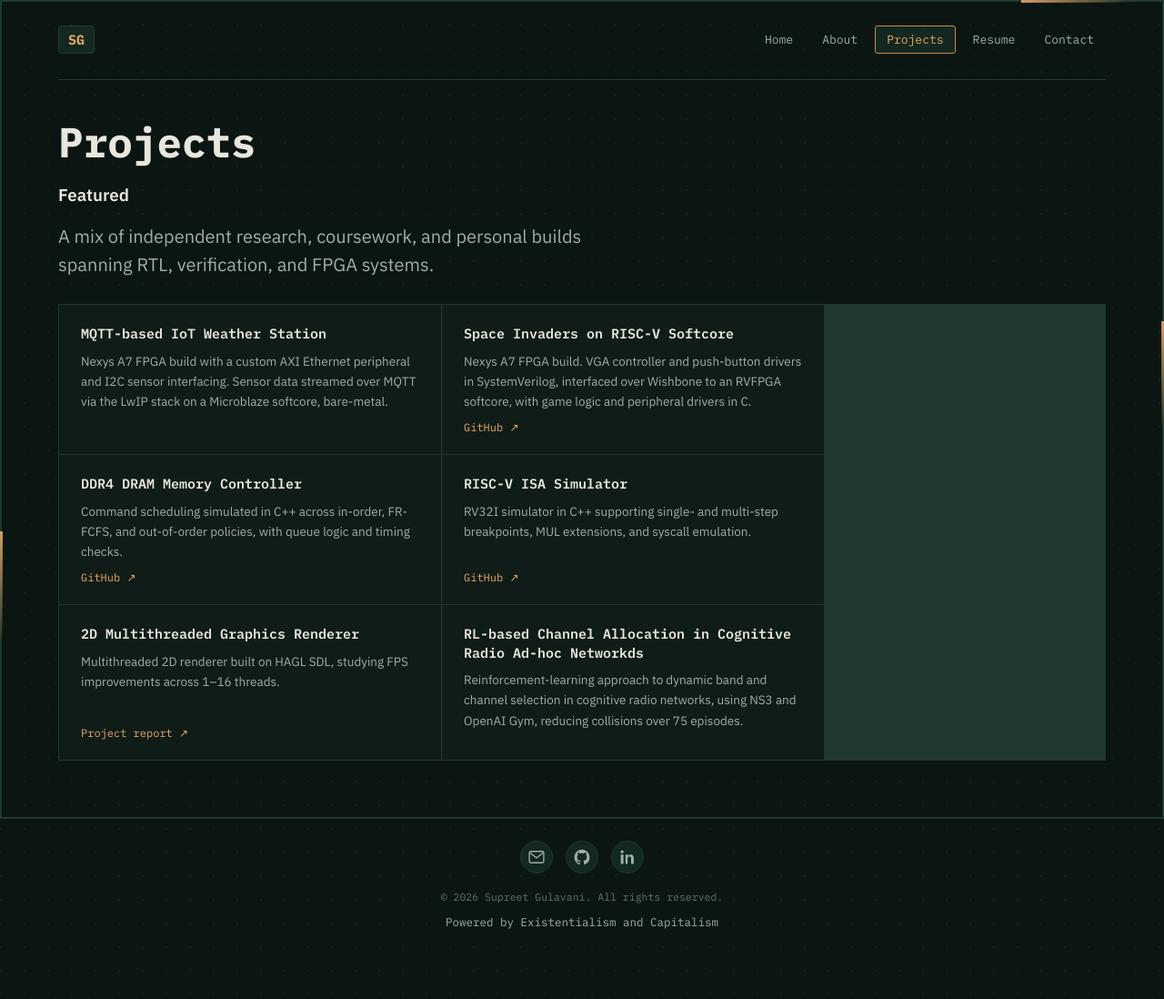
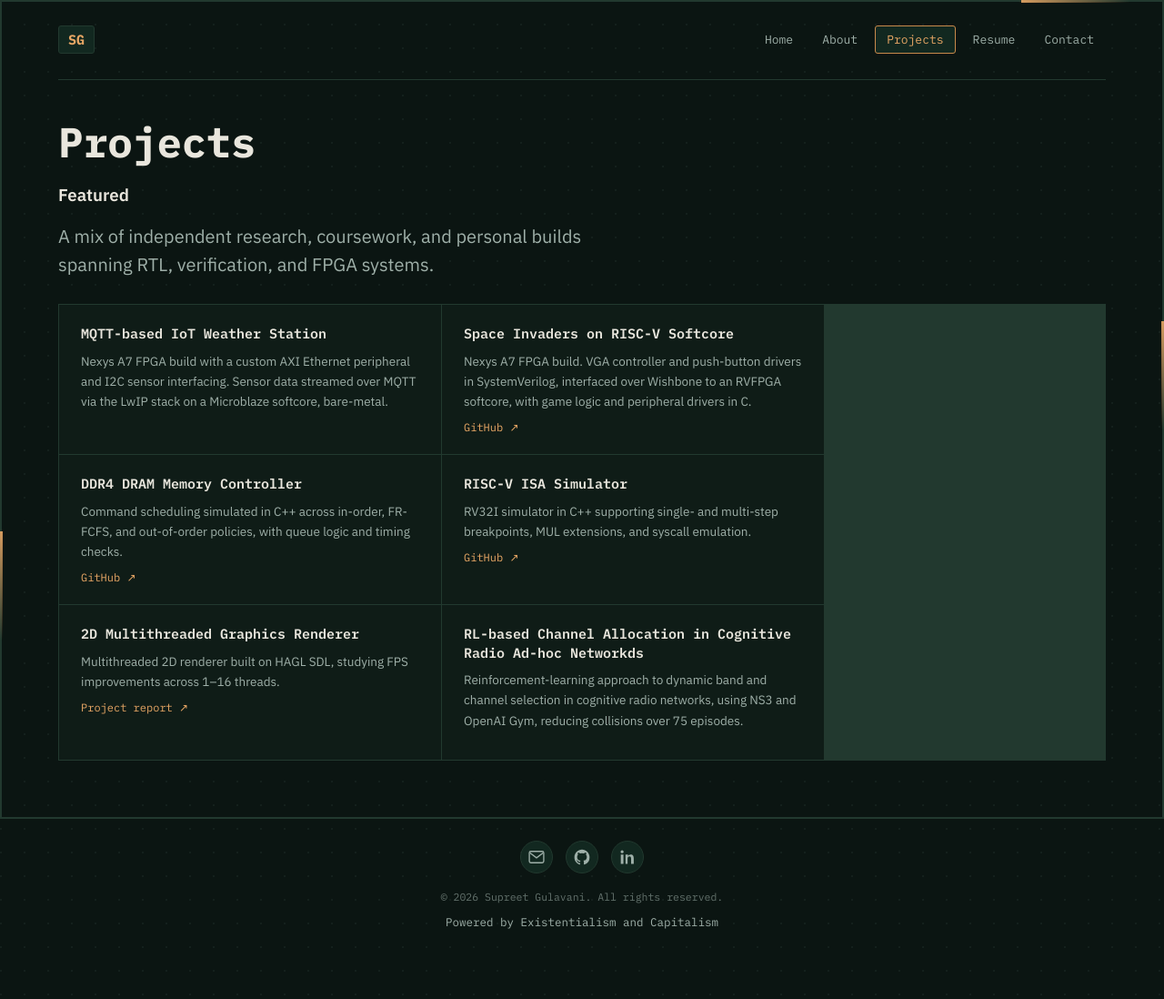
Before and after one commit to supreetgulavani/supreetgulavani.github.io, a Jekyll site: the page built from projects.md, in a window 1280 px wide. Shown: the whole page at 91% size. Built offline with Jekyll 4.4.1, drawn with Linux system fonts in a browser that asks for light colours.

Commit message:
fix project blocks

```diff
--- a/assets/css/style.css
+++ b/assets/css/style.css
@@ -195,7 +195,7 @@ p.lede{font-size:16px; line-height:1.75; color:var(--text); max-width:760px;}
 /* projects */
 .proj-grid{display:grid; grid-template-columns:repeat(auto-fit, minmax(300px, 420px)); gap:1px; background:var(--line); border:1px solid var(--line); justify-content:start;}
 @media (max-width:700px){ .proj-grid{grid-template-columns:1fr;} }
-.proj{background:var(--pcb-2); padding:22px 24px; display:flex; flex-direction:column;}
+.proj{background:var(--pcb-2); padding:22px 24px; flex:2 2 320px;} /*display:flex; flex-direction:column;}*/
 .proj-head{display:flex; justify-content:space-between; align-items:baseline; gap:12px; margin-bottom:8px;}
 .proj h3{font-family:'IBM Plex Mono', monospace; font-size:15px; font-weight:600; color:var(--text); margin:0; line-height:1.35;}
 .proj .status{font-family:'IBM Plex Mono', monospace; font-size:10.5px; letter-spacing:0.06em; text-transform:uppercase; color:var(--pcb); background:var(--silk); padding:2px 7px; border-radius:2px; white-space:nowrap;}
```
